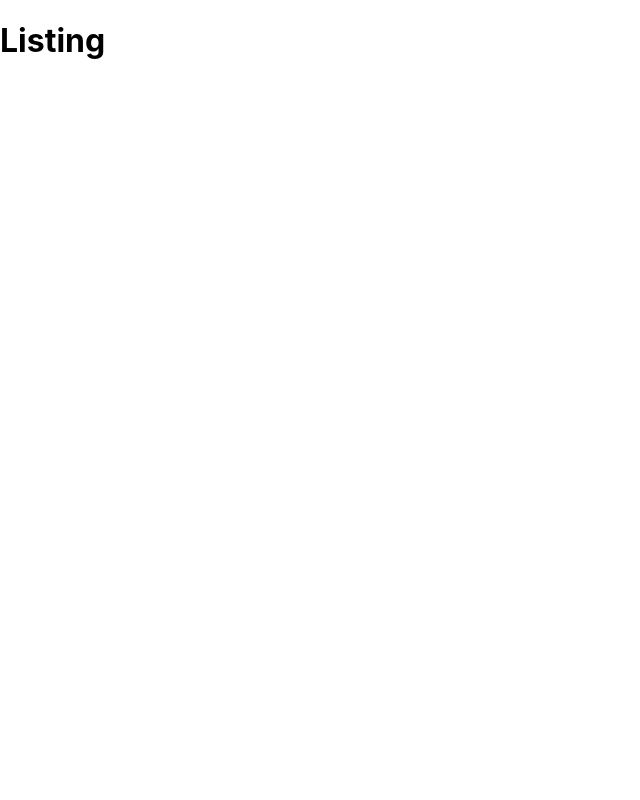
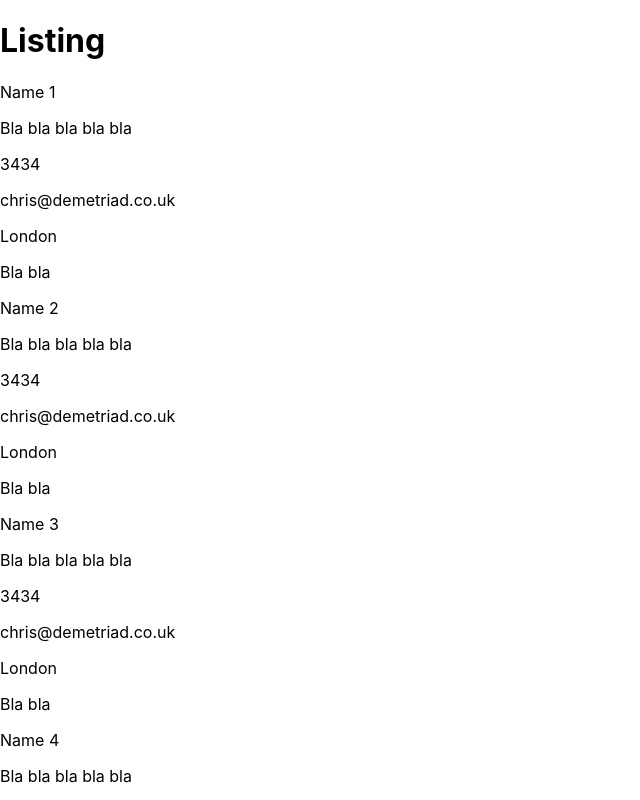
Before and after one commit to chrisdemetriad/bsc-proj, a React (Create React App) app: page /adverts in a window 1280 px wide. Shown: the top 800 px of the page, without its empty margins (0-640 px from the left). Built offline with nearby package versions, Linux system fonts and the light colour scheme.

Commit message:
Showing some dummy data on the listing page

```diff
--- a/src/Ad/Listing.js
+++ b/src/Ad/Listing.js
@@ -1,10 +1,22 @@
 import React from "react";
 import { Link } from "react-router-dom";
+import { dummyAds } from "./../Shared/Data";
+// console.log(Data);
 
 const Listing = () => {
   return (
     <>
       <h1>Listing</h1>
+      {dummyAds.map((ad) => (
+        <div>
+          <p> {ad.name} </p>
+          <p> {ad.bodyText} </p>
+          <p> {ad.prodId} </p>
+          <p> {ad.email} </p>
+          <p> {ad.town} </p>
+          <p> {ad.adTitle} </p>
+        </div>
+      ))}
     </>
   );
 };
--- /dev/null
+++ b/src/Shared/Data.js
@@ -0,0 +1,62 @@
+export const dummyAds = [
+  {
+    id: 1,
+    name: "Name 1",
+    prodId: 3434,
+    phone: "07950442200",
+    email: "chris@demetriad.co.uk",
+    adTitle: "Bla bla",
+    bodyText: "Bla bla bla bla bla",
+    town: "London",
+    latitude: "0.798989",
+    longitude: "1.232",
+  },
+  {
+    id: 2,
+    name: "Name 2",
+    prodId: 3434,
+    phone: "07950442200",
+    email: "chris@demetriad.co.uk",
+    adTitle: "Bla bla",
+    bodyText: "Bla bla bla bla bla",
+    town: "London",
+    latitude: "0.7878",
+    longitude: "1.1213",
+  },
+  {
+    id: 3,
+    name: "Name 3",
+    prodId: 3434,
+    phone: "07950442200",
+    email: "chris@demetriad.co.uk",
+    adTitle: "Bla bla",
+    bodyText: "Bla bla bla bla bla",
+    town: "London",
+    latitude: "0.67676",
+    longitude: "1.54544",
+  },
+  {
+    id: 4,
+    name: "Name 4",
+    prodId: 3434,
+    phone: "07950442200",
+    email: "chris@demetriad.co.uk",
+    adTitle: "Bla bla",
+    bodyText: "Bla bla bla bla bla",
+    town: "London",
+    latitude: "0.5445",
+    longitude: "1.7877",
+  },
+  {
+    id: 5,
+    name: "Name 5",
+    prodId: 3434,
+    phone: "07950442200",
+    email: "chris@demetriad.co.uk",
+    adTitle: "Bla bla",
+    bodyText: "Bla bla bla bla bla",
+    town: "London",
+    latitude: "0.4554",
+    longitude: "1.3232",
+  },
+];
```
